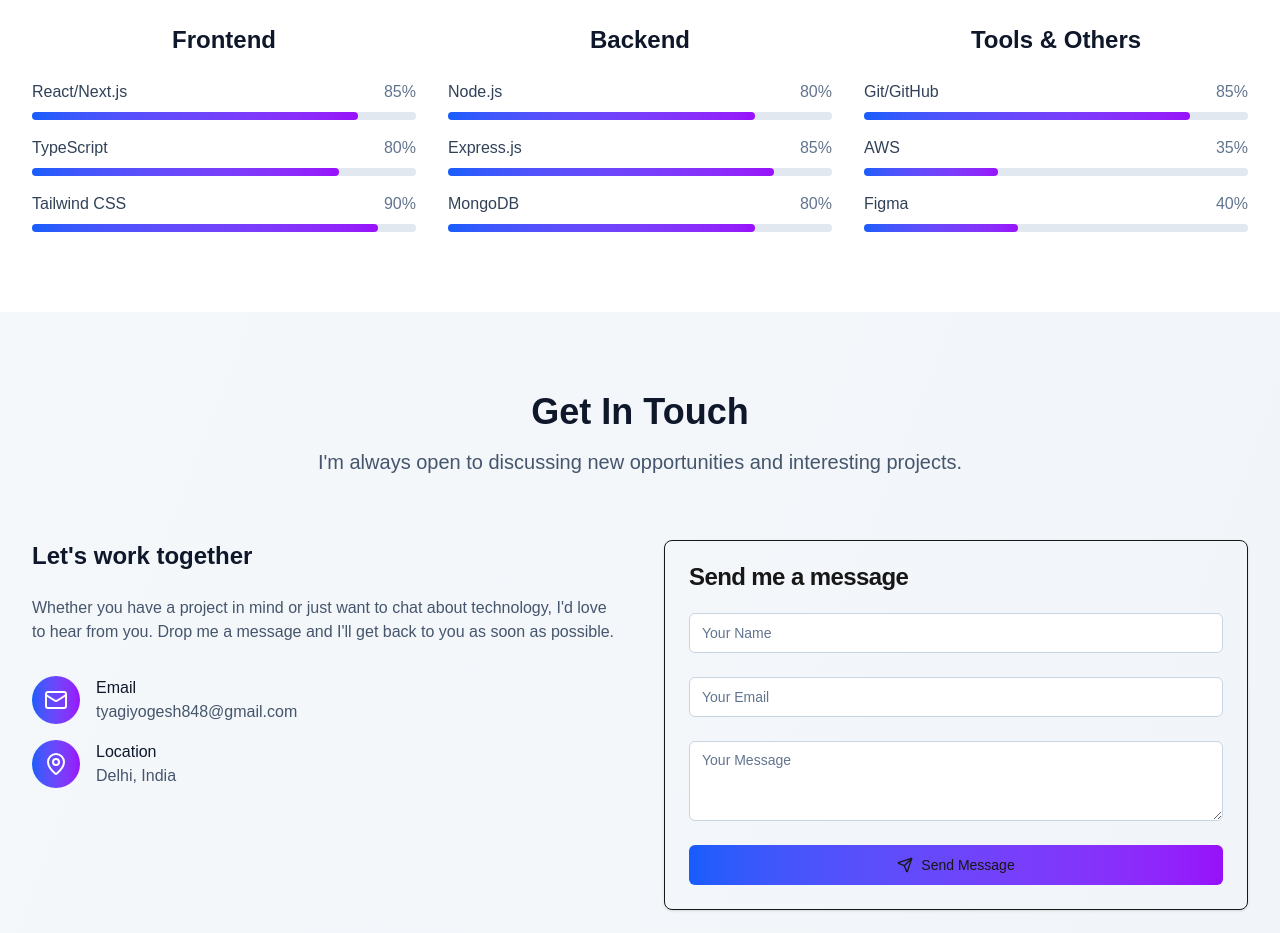
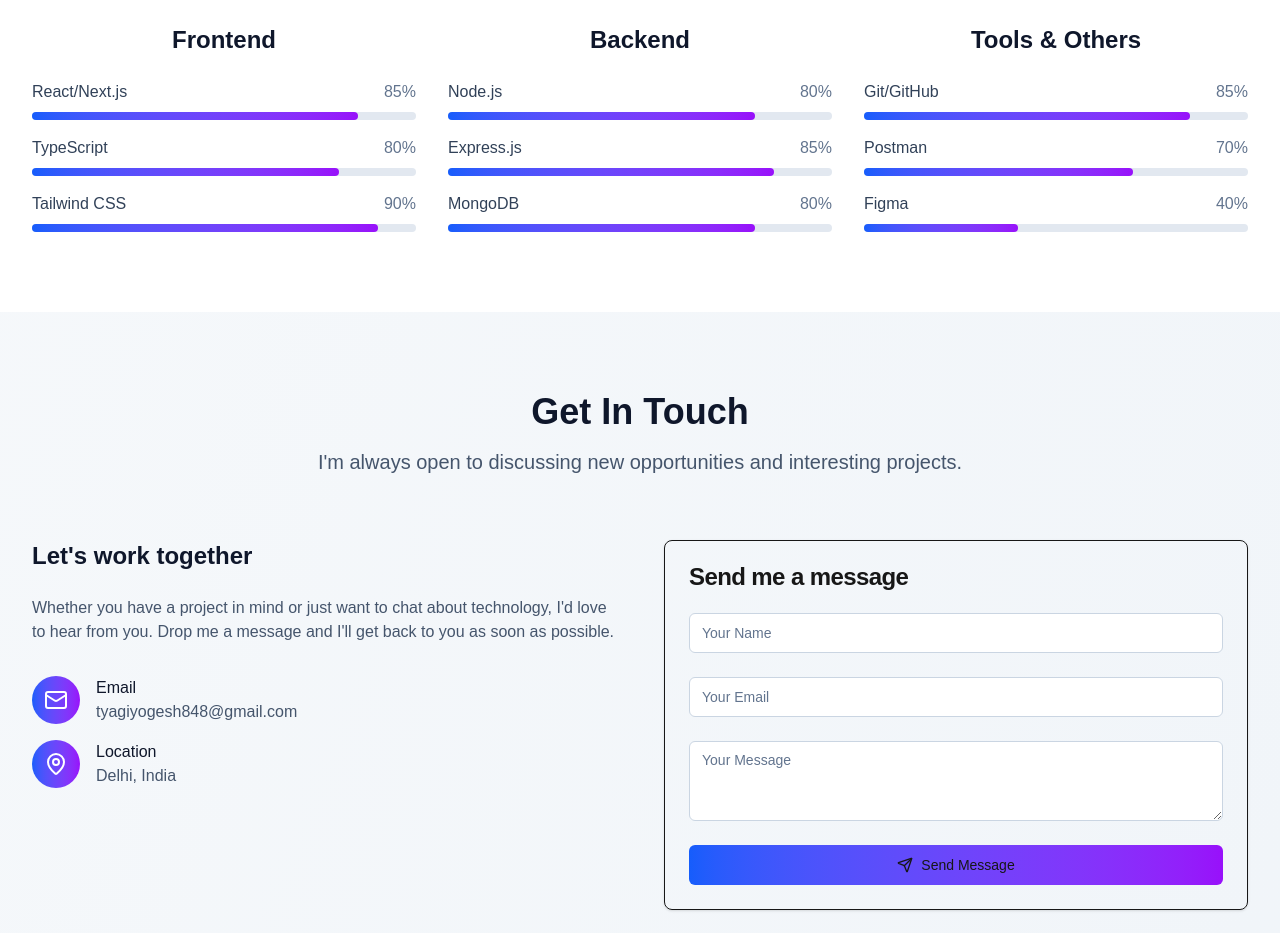
Before and after one commit to YogeshTyagi00/Portfolio-website, a Next.js app: page / in a window 1280 px wide. Shown: the part 2380-3313 px from the top of the page. Built offline with nearby package versions, Linux system fonts and the light colour scheme.

Commit message:
update cv and skills section

```diff
--- a/components/skills.tsx
+++ b/components/skills.tsx
@@ -44,7 +44,7 @@
       title: "Tools & Others",
       skills: [
         { name: "Git/GitHub", level: 85 },
-        { name: "AWS", level: 35 },
+        { name: "Postman", level: 70 },
         { name: "Figma", level: 40 },
       ],
     },
```
Also changed, not shown: 1 other file (tests, documents, lock files or other folders).
